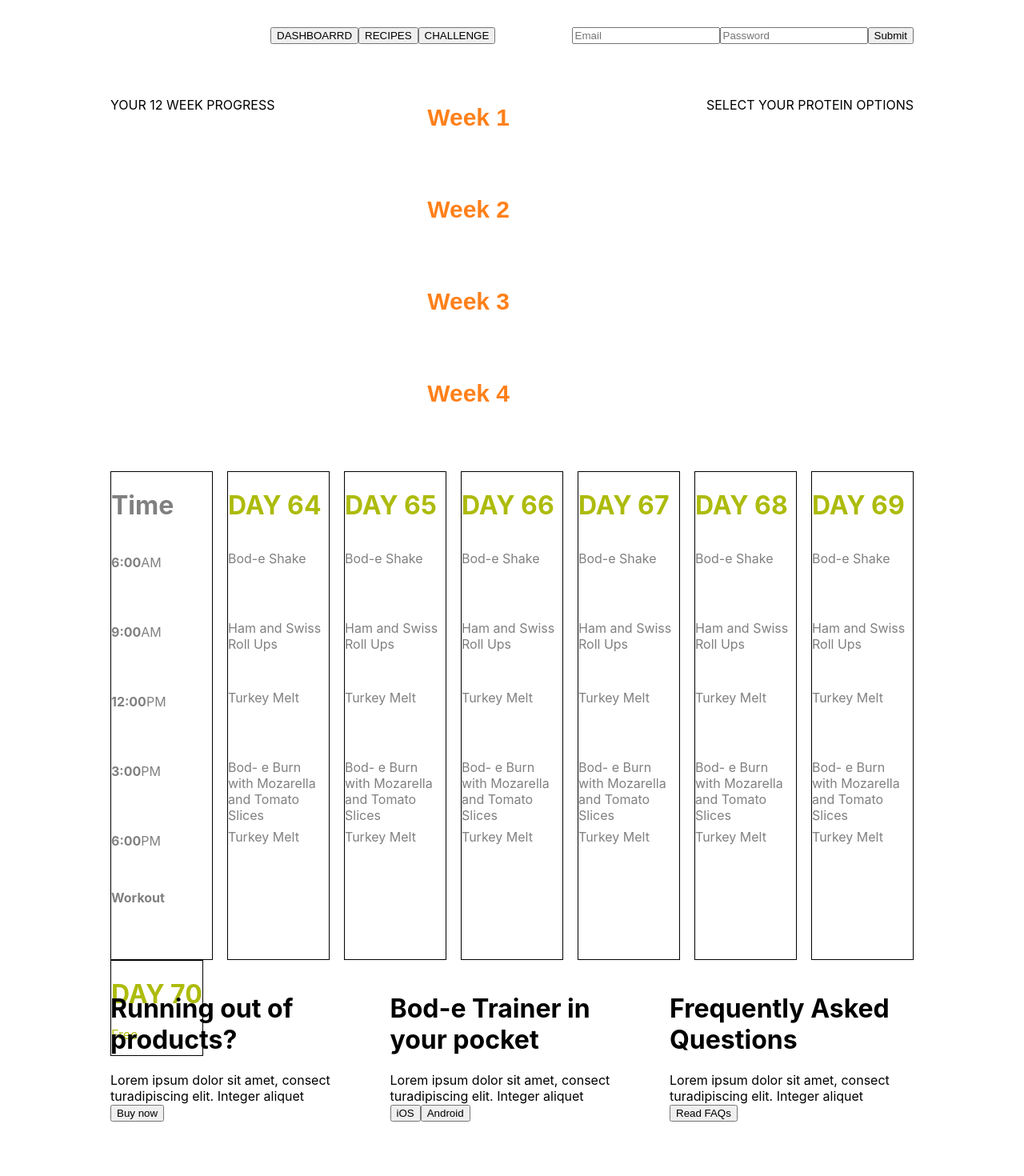
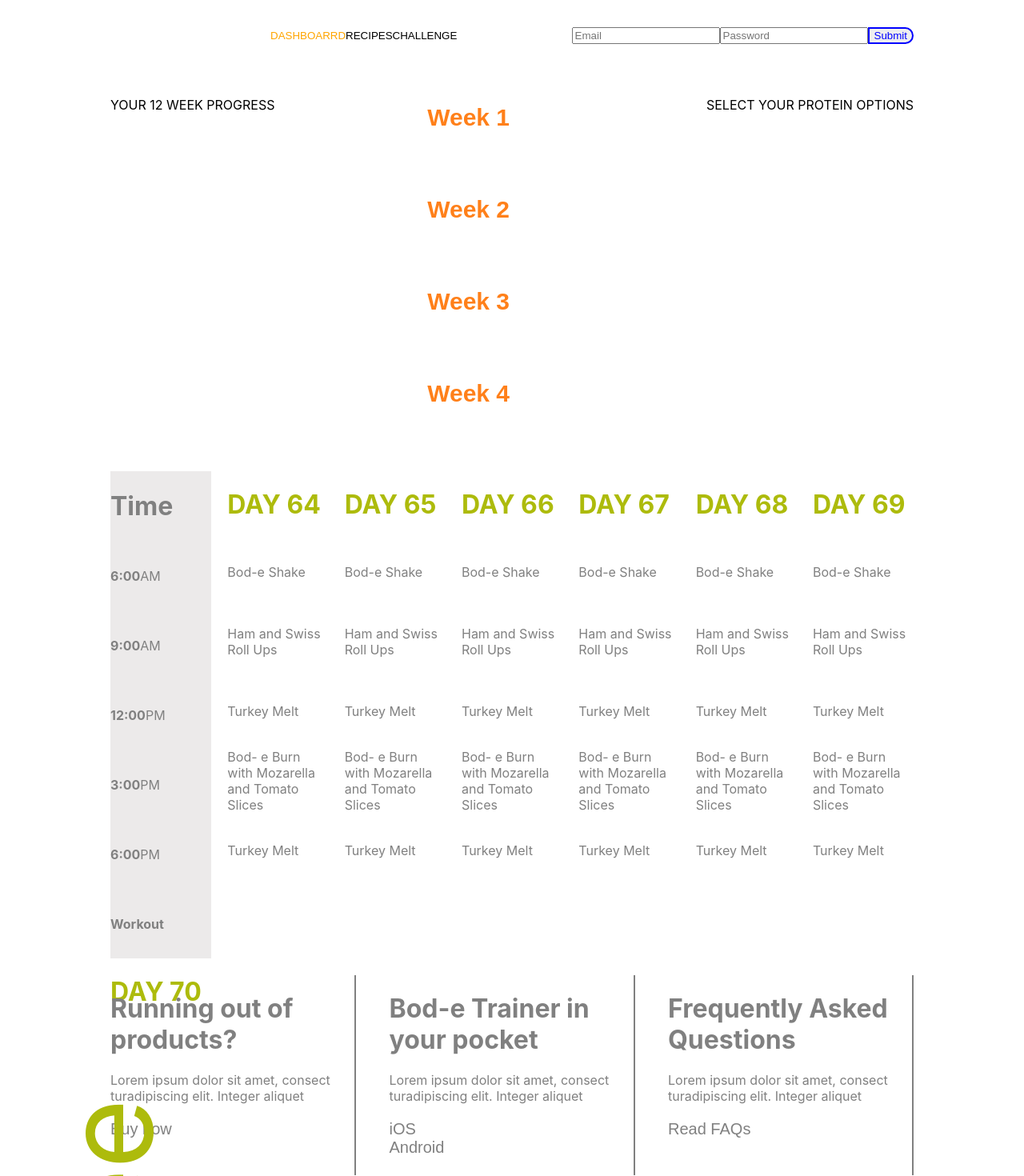
Before and after one commit to adrian-glowienka/ZadanieRekrutacyjneGet, a React (Create React App) app: page / in a window 1280 px wide. Shown: the top 1470 px of the page at 80% size. Built offline with nearby package versions, Linux system fonts and the light colour scheme.

Commit message:
add css to footer

```diff
--- a/src/App.css
+++ b/src/App.css
@@ -17,14 +17,39 @@ body {
   justify-content: space-around;
 }
 
-.Button:hover {
-  color: green;
+.Button-Top:hover {
+  color: orange;
+}
+
+.Button-Top-Active {
+  color: orange;
+  background:none;
+  border:none;
+  margin:0;
+  padding:0;
+  cursor: pointer;
 }
 
 form {
   display: flex;
   flex: 3;
   justify-content: flex-end;
+}
+
+
+
+.Button-Submit {
+  border: 2px solid;
+  border-radius: 0 20px 20px 0;
+  color: blue;
+}
+
+.Button-Top {
+  background:none;
+  border:none;
+  margin:0;
+  padding:0;
+  cursor: pointer;
 }
 
 label {
@@ -62,9 +87,12 @@ label {
   flex-wrap: wrap;
 }
 
-.Days-week  {
-  border: 1px solid black;
+.Free  {
+  transform: rotate(-90deg);
+  font-size: 150px;
+  height: 500px;
 }
+
 
 .Item {
   width: 126px;
@@ -74,24 +102,41 @@ label {
   flex-wrap: wrap;
 }
 
-/*
-.Item p {
-  display: flex;
-  justify-content: center;
+.Days-week-time {
+
+  background-color: rgb(236, 234, 234);
 }
 
-.Item p1 {
+.Item {
   display: flex;
-  justify-content: center;
-} */
+  align-content: center;
+}
+
 
 .Footer {
   margin-top: 50px;
   display: flex;
   justify-content: space-between;
   flex-wrap: wrap;
+  color: gray;
 }
 
 .Foot {
   width: 305px;
+  border-right: 2px solid gray;
+  height: 250px;
 }
+
+.Button-Bottom-Prop {
+  background:none;
+  border:none;
+  margin:0;
+  padding:0;
+  cursor: pointer;
+  color: gray;
+  font-size: 20px;
+}
+
+.Button-Bottom-Prop:hover {
+  color: rgb(56, 55, 55);
+}
--- a/src/components/Carousel/Carousel.js
+++ b/src/components/Carousel/Carousel.js
@@ -1,7 +1,7 @@
 import React, { Component } from "react";
 import Slider from "react-slick";
 
-export default class Carousel extends Component {
+export default class SimpleSlider extends Component {
   render() {
     const settings = {
       dots: true,
--- a/src/components/Footer/Footer.js
+++ b/src/components/Footer/Footer.js
@@ -5,26 +5,32 @@ export default class Footer extends Component {
         return (
             <div className="Footer">
                 <div className="Foot">
-                    <h1>Running out of products?</h1>
+                    <h1><b>Running out of products?</b></h1>
                         <p1>Lorem ipsum dolor sit amet, consect turadipiscing elit.
                         Integer aliquet
-                    </p1><br></br>
-                    <button>Buy now</button>
+                        </p1><br></br><br></br>
+                    <div className="Button-Bottom">
+                        <button className="Button-Bottom-Prop">Buy now</button>
+                    </div>
                 </div>
                 <div className="Foot">
-                    <h1>Bod-e Trainer in your pocket</h1>
+                    <h1><b>Bod-e Trainer in your pocket</b></h1>
                         <p1>Lorem ipsum dolor sit amet, consect turadipiscing elit.
                         Integer aliquet
-                    </p1><br></br>
-                    <button>iOS</button>
-                    <button>Android</button>
+                        </p1><br></br><br></br>
+                    <div className="Telephone">
+                        <button className="Button-Bottom-Prop">iOS</button><br></br>
+                        <button className="Button-Bottom-Prop">Android</button>
+                    </div>
                 </div>
                 <div className="Foot">
-                    <h1>Frequently Asked Questions</h1>
+                    <h1><b>Frequently Asked Questions</b></h1>
                         <p1>Lorem ipsum dolor sit amet, consect turadipiscing elit.
                         Integer aliquet
-                    </p1><br></br>
-                    <button>Read FAQs</button>
+                        </p1><br></br><br></br>
+                    <div className="Button-Bottom">
+                        <button className="Button-Bottom-Prop">Read FAQs</button>
+                    </div>
                 </div>
             </div>
         )
--- a/src/components/Header/header.js
+++ b/src/components/Header/header.js
@@ -34,9 +34,9 @@ export default class Header extends Component {
         return (
             <nav className="Header-board">
                 <div className="Buttons">
-                        <button className="Button">DASHBOARRD</button>
-                        <button className="Button">RECIPES</button>
-                        <button className="Button">CHALLENGE</button>
+                        <button className="Button-Top-Active">DASHBOARRD</button>
+                        <button className="Button-Top">RECIPES</button>
+                        <button className="Button-Top">CHALLENGE</button>
                 </div>
             <form>
               <input type="text" name="email" placeholder="Email" value={email} onChange={this.handleInputChange} />
@@ -47,7 +47,7 @@ export default class Header extends Component {
                 value={password}
                 onChange={this.handleInputChange}
               />
-              <button onClick={this.handleSubmit}>Submit</button>
+              <button className="Button-Submit"onClick={this.handleSubmit}>Submit</button>
             </form>
             </nav>
         )
--- a/src/components/Slider/Slider.js
+++ b/src/components/Slider/Slider.js
@@ -1,5 +1,5 @@
 import React, { Component } from 'react';
-import Carousel from '../Carousel/Carousel';
+import SimpleSlider from '../Carousel/Carousel';
 
 
 export default class Slider extends Component {
@@ -10,7 +10,7 @@ export default class Slider extends Component {
                     <p>YOUR 12 WEEK PROGRESS</p>
                 </div>
                 <div>
-                    <Carousel />
+                    <SimpleSlider />
                 </div>
                 <div>
                     <p>SELECT YOUR PROTEIN OPTIONS</p>
--- a/src/components/WeekBoard/WeekBoard.js
+++ b/src/components/WeekBoard/WeekBoard.js
@@ -6,7 +6,7 @@ export default class WeekBoard extends Component {
             <div className="Board">
                 <div className="Days-section">
 
-                    <div className="Days-week">
+                    <div className="Days-week-time">
                         <div className="Item">
                             <h1>Time</h1>
                         </div>
@@ -148,8 +148,8 @@ export default class WeekBoard extends Component {
 
                     <div className="Days-week">
                         <h1>DAY 70</h1>
-                        <div>
-                            <p>Free</p>
+                        <div className="Free">
+                            <p1>Free</p1>
                         </div>
                     </div>
 
```
Lines whose indentation alone changed are shown as unchanged.
